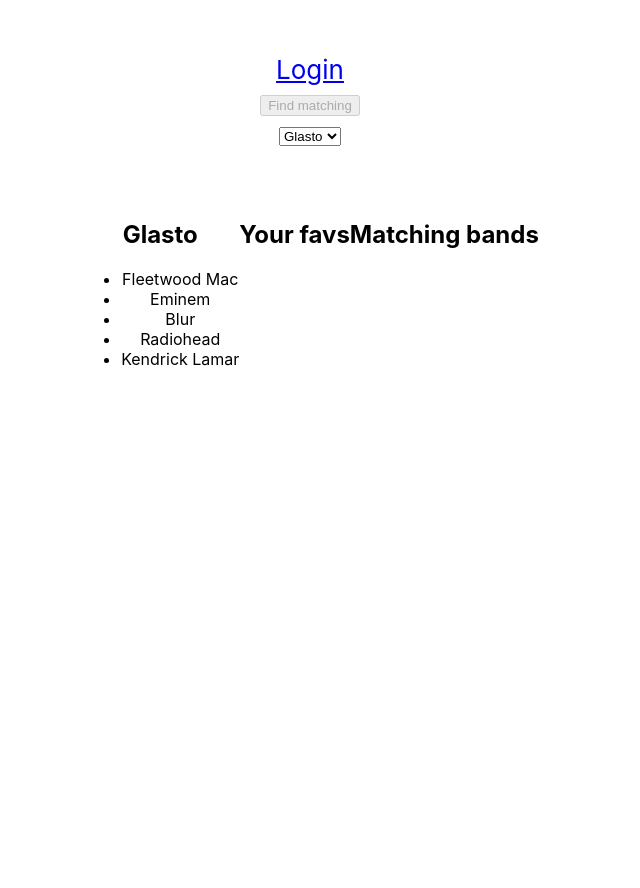
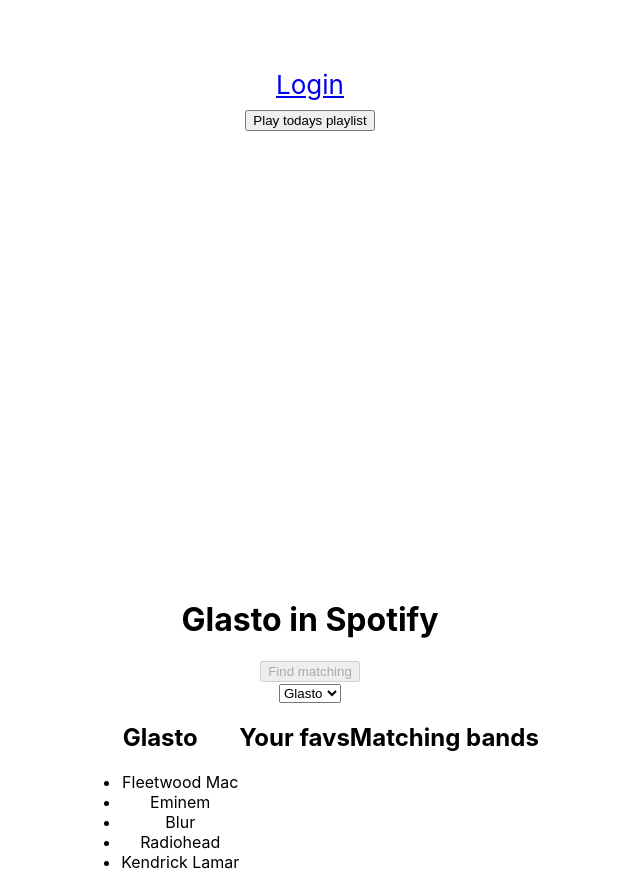
Before and after one commit to danwlsn/glasto-in-spotify, a React (Create React App) app: page / in a window 1280 px wide. Shown: the whole page, without its empty margins (330-970 px from the left). Before the commit the page ends 800 px from the top, so only its background shows below. Built offline with nearby package versions, Linux system fonts and the light colour scheme.

Commit message:
added work for tramradio

```diff
--- a/src/App.js
+++ b/src/App.js
@@ -3,6 +3,7 @@
 import { FindMatchingButton, LoginButton } from './Buttons.js';
 import { BandList } from './BandList.js';
 import { FestivalSwitcher } from './FestivalSwitcher.js';
+import PlayButton from './PlayButton.js';
 import './App.css';
 
 
@@ -122,12 +123,21 @@
   }
 
   render() {
+    var divStyle = {
+      marginTop: '400px'
+    };
+
     return (
+
       <div className="App">
         <header className="App-header">
 
-          { this.state.authed ? null : <LoginButton /> }
+          { this.state.authed ? null : <LoginButton host={window.location.host}/> }
 
+
+          <PlayButton accessToken={ this.state.accessToken }/>
+        </header>
+        <h1 style={ divStyle }>Glasto in Spotify</h1>
         <FindMatchingButton
           disabled={!this.state.authed}
           click={this.findMatchingButtonOnClick}
@@ -136,8 +146,6 @@
           list={['Glasto', 'SXSW']}
           handleChange={this.onFestivalChange}
         />
-
-        </header>
 
         <BandList
           title={this.state.festival}
--- a/src/Buttons.js
+++ b/src/Buttons.js
@@ -10,10 +10,10 @@
   )
 }
 
-export const LoginButton = () => {
+export const LoginButton = ({ host }) => {
   return (
     <div className="LoginButton">
-      <a href="https://accounts.spotify.com/authorize?client_id=b6f4e429c5484a9c9f773c53c0627d7b&redirect_uri=http:%2F%2Flocalhost:3000%2F&scope=user-top-read&response_type=token&state=123">Login</a>
+      <a href={"https://accounts.spotify.com/authorize?client_id=b6f4e429c5484a9c9f773c53c0627d7b&redirect_uri=http:%2F%2F" + host + "%2F&scope=user-read-playback-state&response_type=token&state=123"}>Login</a>
     </div>
   )
 }
--- /dev/null
+++ b/src/PlayButton.js
@@ -0,0 +1,59 @@
+import React, { Component } from 'react';
+import axios from 'axios';
+
+
+class PlayButton extends Component {
+  constructor(props){
+    super(props)
+    this.state = {
+      'empty': null
+    }
+
+    this.playPlayList = this.playPlayList.bind(this);
+  }
+
+
+  playPlayList(){
+    const _this = this
+
+    axios({
+      'method': 'put',
+      'url':'https://api.spotify.com/v1/me/player/play',
+      'headers': { 'Authorization': 'Bearer '+ this.props.accessToken },
+      'data': {
+        "context_uri": "spotify:user:3fklxwqjac5h4rexififydfk1:playlist:06FiRFojyLrIpgPy36cLZD",
+        "position_ms": 0
+      }
+    })
+      .then(function (response) {
+        console.log(response)
+      })
+      .catch(function (error) {
+        // handle error
+        console.log(error.status, error.message)
+      });
+  }
+
+  componentDidMount(){
+
+    // this.setState((state, props) => {
+    //   return { 'festivalBandList': bandsOn }
+    // })
+
+  }
+
+  render() {
+    var divStyle = {
+      marginTop: '400px'
+    };
+
+    return (
+
+      <div className="PlayButton">
+        <button onClick={this.playPlayList}>Play todays playlist</button>
+      </div>
+    );
+  }
+}
+
+export default PlayButton;
```
Lines whose indentation alone changed are shown as unchanged.
